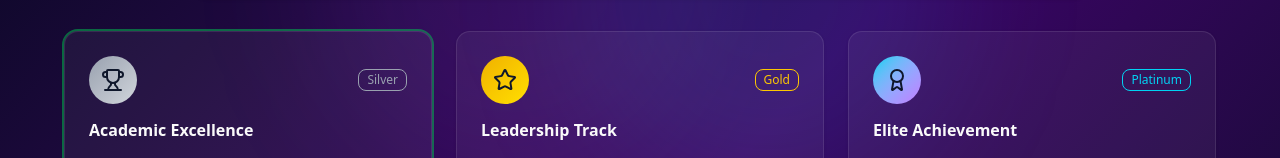
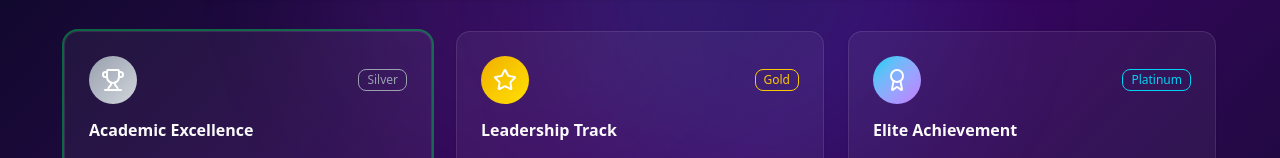
Before and after one commit to emmanuelgodwise-alt/edusparring-, a Next.js app: page /careers/qualify in a window 1280 px wide. Shown: the part 412-570 px from the top of the page. Built offline with nearby package versions, Linux system fonts and the light colour scheme; no server answers.

Commit message:
c3ce08e9-56ac-4de8-a2b0-883562e7212e

```diff
--- a/src/app/careers/qualify/page.tsx
+++ b/src/app/careers/qualify/page.tsx
@@ -191,7 +191,7 @@ export default function QualifyPage() {
                   <CardHeader>
                     <div className="flex items-center justify-between">
                       <div className={`w-12 h-12 rounded-full bg-gradient-to-br ${tierColors[path.tier]} flex items-center justify-center`}>
-                        <path.icon className="w-6 h-6 text-slate-900" />
+                        <path.icon className="w-6 h-6 text-white" />
                       </div>
                       <Badge variant="outline" className={`
                         ${path.tier === 'Silver' ? 'border-gray-400 text-gray-400' : ''}
```
